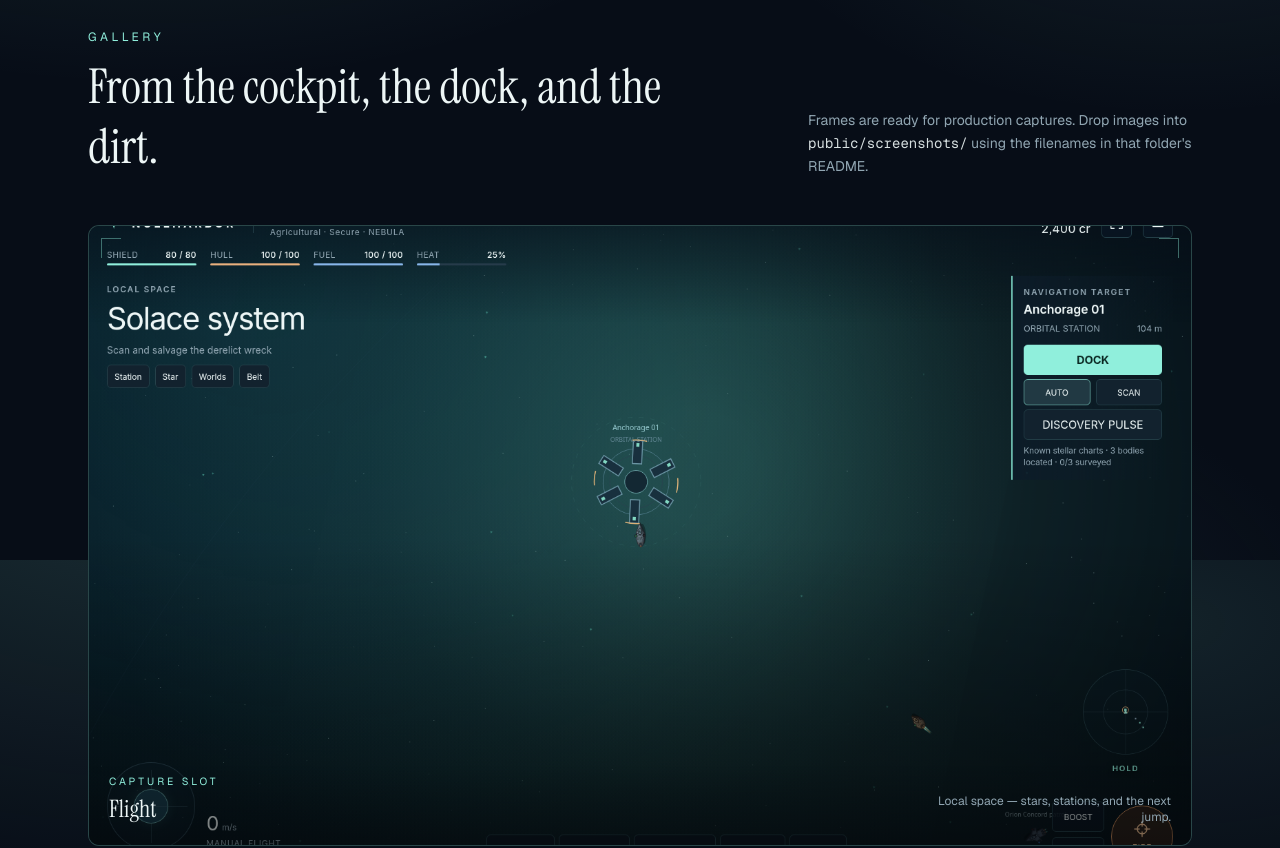
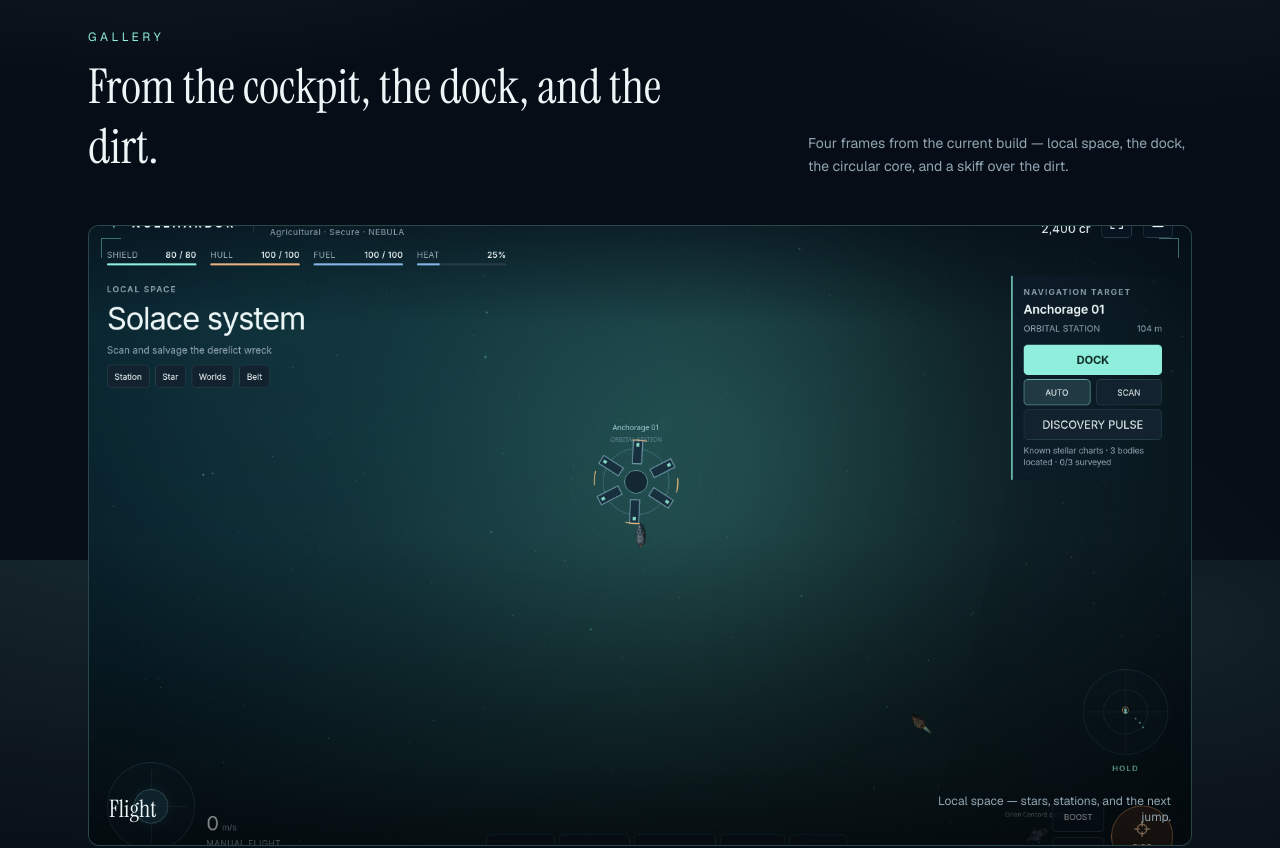
Before and after one commit to GabeTC99/voidwake-site, a Next.js app: page / in a window 1280 px wide. Shown: the part 1840-2688 px from the top of the page. Built offline with nearby package versions, Linux system fonts and the light colour scheme.

Commit message:
Remove public gallery scaffolding from visitor-facing copy
Replace the README/drop-images gallery intro with production copy and drop the leftover Capture slot overlay so shipped screenshots read as finished frames.

Co-authored-by: GabeTC99 <GabeTC99@users.noreply.github.com>

```diff
--- a/components/gallery.tsx
+++ b/components/gallery.tsx
@@ -20,9 +20,8 @@ export function Gallery() {
             From the cockpit, the dock, and the dirt.
           </h2>
           <p className="text-muted-foreground max-w-sm text-sm leading-relaxed">
-            Frames are ready for production captures. Drop images into{" "}
-            <code className="text-foreground/90">public/screenshots/</code> using
-            the filenames in that folder&apos;s README.
+            Four frames from the current build — local space, the dock, the
+            circular core, and a skiff over the dirt.
           </p>
         </div>
 
--- a/components/screenshot-frame.tsx
+++ b/components/screenshot-frame.tsx
@@ -35,10 +35,7 @@ export function ScreenshotFrame({
         <div className="border-starlight/40 pointer-events-none absolute top-3 right-3 size-5 border-t border-r" />
         <div className="absolute inset-x-0 bottom-0 flex items-end justify-between gap-3 p-4 sm:p-5">
           <div>
-            <p className="text-starlight text-[0.65rem] tracking-[0.28em] uppercase">
-              Capture slot
-            </p>
-            <figcaption className="font-heading mt-1 text-xl sm:text-2xl">
+            <figcaption className="font-heading text-xl sm:text-2xl">
               {title}
             </figcaption>
           </div>
```
